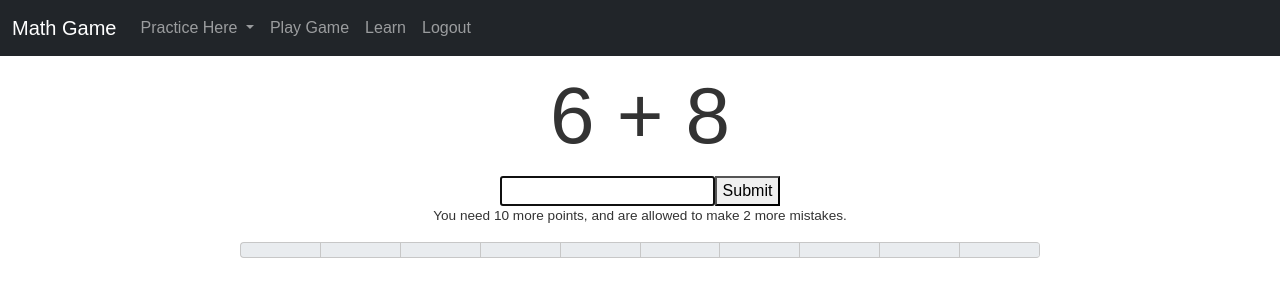
After one commit to suyogsubedi/mathGame, a Django app: page /game.html in a window 1280 px wide. The commit adds this page. Shown: the top 300 px of the page. Run offline with Django 3.2, Linux system fonts and the light colour scheme; a user stored in the database is signed in; some libraries are stand-ins or nearby versions.

Commit message:
Game added

```diff
--- /dev/null
+++ b/static/css/game.css
@@ -0,0 +1,129 @@
+body {
+  font-family: "Source Sans Pro", sans-serif;
+  margin: 0;
+  color: #333;
+}
+
+.main-ui {
+  max-width: 800px;
+  margin: 0 auto;
+}
+
+.our-form {
+  display: flex;
+  justify-content: center;
+}
+
+.status {
+  text-align: center;
+  font-size: 0.85rem;
+}
+
+.boxes {
+  display: flex;
+  width: 100%;
+}
+
+.progress {
+  border: 1px solid #c7c7c7;
+  border-right: none;
+  position: relative;
+}
+
+.progress-inner {
+  position: absolute;
+  top: 0;
+  bottom: 0;
+  width: 100%;
+  background-color: #7ecc00;
+  opacity: 0.57;
+  transform: scaleX(0);
+  transform-origin: center left;
+  transition: transform 0.4s ease-out;
+}
+
+.box {
+  height: 40px;
+  border-right: 1px solid #c7c7c7;
+  flex: 1;
+}
+
+.overlay {
+  position: fixed;
+  top: 0;
+  bottom: 0;
+  left: 0;
+  right: 0;
+  background-color: rgba(255, 255, 255, 0.82);
+  display: flex;
+  justify-content: center;
+  align-items: center;
+  opacity: 0;
+  visibility: hidden;
+  transition: all 0.33s ease-out;
+  transform: scale(1.2);
+}
+
+.overlay-inner {
+  text-align: center;
+  max-width: 700px;
+}
+
+body.overlay-is-open .overlay,
+.overlay--visible {
+  opacity: 1;
+  visibility: visible;
+  transform: scale(1);
+}
+
+body.overlay-is-open .main-ui,
+.blurred {
+  filter: blur(4px);
+}
+
+@keyframes showError {
+  50% {
+    color: red;
+    transform: scale(1.2);
+  }
+
+  100% {
+    color: #333;
+    transform: scale(1);
+  }
+}
+
+.animate-wrong {
+  animation: 0.45s showError;
+}
+
+.problem {
+  font-size: 5rem;
+  margin: 0;
+  text-align: center;
+}
+
+.end-message {
+  font-size: 1.5rem;
+  margin-top: 0;
+}
+
+.reset-button {
+  font-size: 1.2rem;
+  background-color: #004094;
+  border: none;
+  color: #fff;
+  border-radius: 7px;
+  padding: 12px 20px;
+  display: inline-block;
+  outline: none;
+  cursor: pointer;
+}
+
+.reset-button:hover {
+  background-color: #00367e;
+}
+
+.reset-button:focus {
+  background-color: #00275a;
+}
--- /dev/null
+++ b/static/scripts/game.js
@@ -0,0 +1,91 @@
+const problemElement = document.querySelector(".problem");
+const ourForm = document.querySelector(".our-form");
+const ourField = document.querySelector(".our-field");
+const pointsNeeded = document.querySelector(".points-needed");
+const mistakesAllowed = document.querySelector(".mistakes-allowed");
+const progressBar = document.querySelector(".progress-inner");
+const endMessage = document.querySelector(".end-message");
+const resetButton = document.querySelector(".reset-button");
+
+let state = {
+  score: 0,
+  wrongAnswers: 0,
+};
+
+function updateProblem() {
+  state.currentProblem = generateProblem();
+  problemElement.innerHTML = `${state.currentProblem.numberOne} ${state.currentProblem.operator} ${state.currentProblem.numberTwo}`;
+  ourField.value = "";
+  ourField.focus();
+}
+
+updateProblem();
+
+function generateNumber(max) {
+  return Math.floor(Math.random() * (max + 1));
+}
+
+function generateProblem() {
+  return {
+    numberOne: generateNumber(10),
+    numberTwo: generateNumber(10),
+    operator: ["+", "-", "x"][generateNumber(2)],
+  };
+}
+
+ourForm.addEventListener("submit", handleSubmit);
+
+function handleSubmit(e) {
+  e.preventDefault();
+
+  let correctAnswer;
+  const p = state.currentProblem;
+  if (p.operator == "+") correctAnswer = p.numberOne + p.numberTwo;
+  if (p.operator == "-") correctAnswer = p.numberOne - p.numberTwo;
+  if (p.operator == "x") correctAnswer = p.numberOne * p.numberTwo;
+
+  if (parseInt(ourField.value, 10) === correctAnswer) {
+    state.score++;
+    pointsNeeded.textContent = 10 - state.score;
+    updateProblem();
+    renderProgressBar();
+  } else {
+    state.wrongAnswers++;
+    mistakesAllowed.textContent = 2 - state.wrongAnswers;
+    problemElement.classList.add("animate-wrong");
+    setTimeout(() => problemElement.classList.remove("animate-wrong"), 451);
+  }
+  checkLogic();
+}
+
+function checkLogic() {
+  // if you won
+  if (state.score === 10) {
+    endMessage.textContent = "Congrats! You won.";
+    document.body.classList.add("overlay-is-open");
+    setTimeout(() => resetButton.focus(), 331);
+  }
+
+  // if you lost
+  if (state.wrongAnswers === 3) {
+    endMessage.textContent = "Sorry! You lost.";
+    document.body.classList.add("overlay-is-open");
+    setTimeout(() => resetButton.focus(), 331);
+  }
+}
+
+resetButton.addEventListener("click", resetGame);
+
+function resetGame() {
+  document.body.classList.remove("overlay-is-open");
+  updateProblem();
+  state.score = 0;
+  state.wrongAnswers = 0;
+  pointsNeeded.textContent = 10;
+  mistakesAllowed.textContent = 2;
+  renderProgressBar();
+}
+
+function renderProgressBar() {
+  progressBar.style.transform = `scaleX(${state.score / 10})`;
+}
--- a/website/templates/base.html
+++ b/website/templates/base.html
@@ -12,6 +12,9 @@
       integrity="sha384-1BmE4kWBq78iYhFldvKuhfTAU6auU8tT94WrHftjDbrCEXSU1oBoqyl2QvZ6jIW3"
       crossorigin="anonymous"
     />
+    <!-- local css -->
+    {% load static %}
+    <link rel="stylesheet" href="{% static 'css/game.css'%}" />
 
     <title>Math Game</title>
   </head>
@@ -63,7 +66,7 @@
             </li>
             <!-- Game Link -->
             <li class="nav-item">
-              <a class="nav-link" href="{% url 'home' %}">Play Game</a>
+              <a class="nav-link" href="{% url 'game' %}">Play Game</a>
             </li>
             <!-- Learn Link -->
             <li class="nav-item">
--- /dev/null
+++ b/website/templates/game.html
@@ -0,0 +1,54 @@
+{% extends 'base.html'%}
+<!--  -->
+
+<!--  -->
+{% block 'content'%}
+<!--  -->
+{% if user.is_authenticated %}
+<div class="main-ui">
+  <p class="problem"></p>
+
+  <form action="" class="our-form">
+    <input type="text" class="our-field" autocomplete="off" />
+    <button>Submit</button>
+  </form>
+
+  <p class="status">
+    You need <span class="points-needed">10</span> more points, and are allowed
+    to make <span class="mistakes-allowed">2</span> more mistakes.
+  </p>
+
+  <div class="progress">
+    <div class="boxes">
+      <div class="box"></div>
+      <div class="box"></div>
+      <div class="box"></div>
+      <div class="box"></div>
+      <div class="box"></div>
+      <div class="box"></div>
+      <div class="box"></div>
+      <div class="box"></div>
+      <div class="box"></div>
+      <div class="box"></div>
+    </div>
+    <div class="progress-inner"></div>
+  </div>
+</div>
+
+<div class="overlay">
+  <div class="overlay-inner">
+    <p class="end-message"></p>
+    <button class="reset-button">Start Over</button>
+  </div>
+</div>
+{% load static %}
+<script src="{% static 'scripts/game.js'%}"></script>
+{%else%}
+<center>
+  <br />
+  <h2>You need to login to play the game</h2>
+</center>
+{%endif%}
+<!--  -->
+
+{% endblock%}
--- a/website/urls.py
+++ b/website/urls.py
@@ -6,4 +6,5 @@ urlpatterns = [
     path('subtraction.html',views.subtraction, name="subtraction"),
     path('multiplication.html',views.multiplication, name="multiplication"),
     path('division.html',views.division, name="division"),
+    path('game.html',views.game, name="game")
 ]
--- a/website/views.py
+++ b/website/views.py
@@ -44,3 +44,7 @@ def multiplication(request):
 
 def division(request):
     return render(request, 'division.html',{})
+
+# Game
+def game(request):
+    return render(request,'game.html')
```
Also changed, not shown: db.sqlite3.
